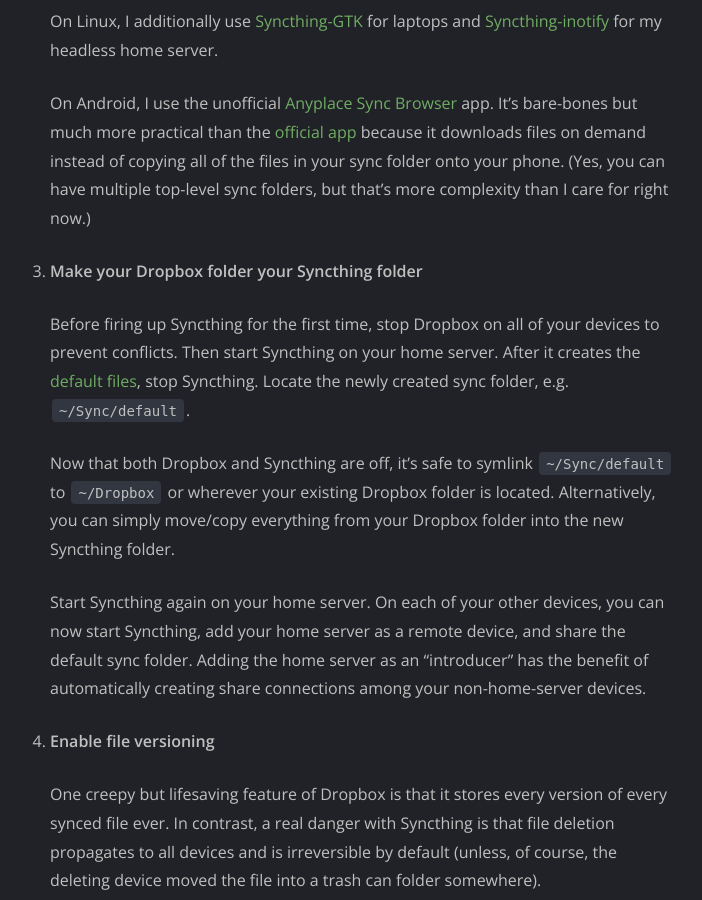
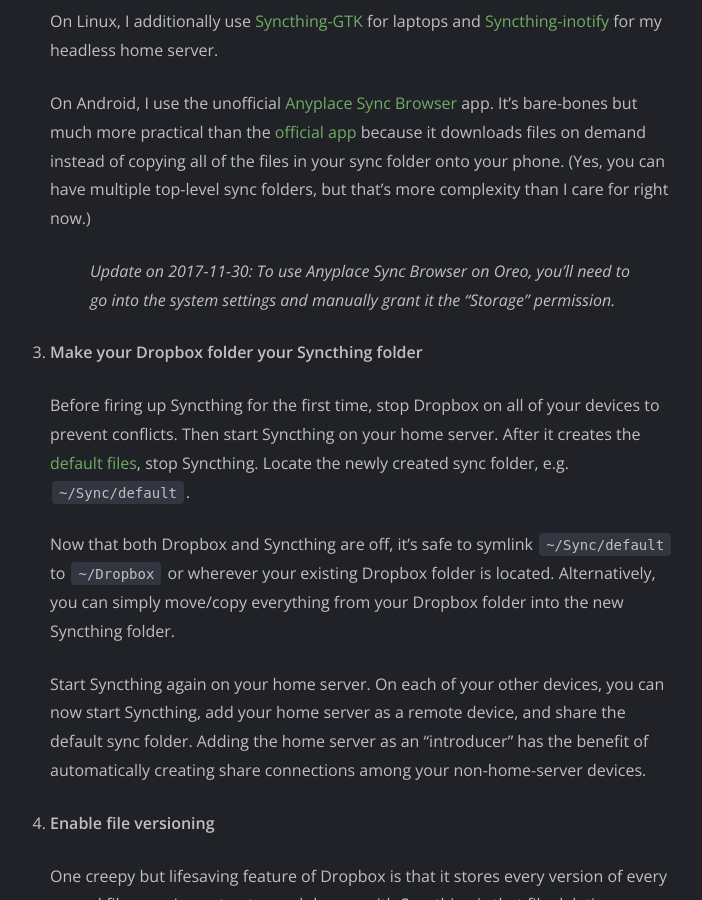
Before and after one commit to artnc/personal-website, a Jekyll site: the page built from src/blog/_posts/2017-08-17-dropbox-syncthing.md, in a window 1280 px wide and 900 px high, scrolled down 1520 px. Shown: the whole window, without its empty margins (295-997 px from the left). Built offline with Jekyll 4.4.1, drawn with Linux system fonts in a browser that asks for light colours; Markdown is read by kramdown in place of the engine named in the settings; comment, search, counter and statistics services are not loaded.

Commit message:
Add note on Oreo to /dropbox-syncthing

```diff
--- a/src/blog/_posts/2017-08-17-dropbox-syncthing.md
+++ b/src/blog/_posts/2017-08-17-dropbox-syncthing.md
@@ -35,6 +35,8 @@
 
     On Android, I use the unofficial [Anyplace Sync Browser](https://play.google.com/store/apps/details?id=it.anyplace.syncbrowser) app. It's bare-bones but much more practical than the [official app](https://play.google.com/store/apps/details?id=com.nutomic.syncthingandroid&hl=en) because it downloads files on demand instead of copying all of the files in your sync folder onto your phone. (Yes, you can have multiple top-level sync folders, but that's more complexity than I care for right now.)
 
+    > Update on 2017-11-30: To use Anyplace Sync Browser on Oreo, you'll need to go into the system settings and manually grant it the "Storage" permission.
+
 1. **Make your Dropbox folder your Syncthing folder**
 
     Before firing up Syncthing for the first time, stop Dropbox on all of your devices to prevent conflicts. Then start Syncthing on your home server. After it creates the [default files](https://docs.syncthing.net/intro/getting-started.html#syncthing), stop Syncthing. Locate the newly created sync folder, e.g. `~/Sync/default`.
```
